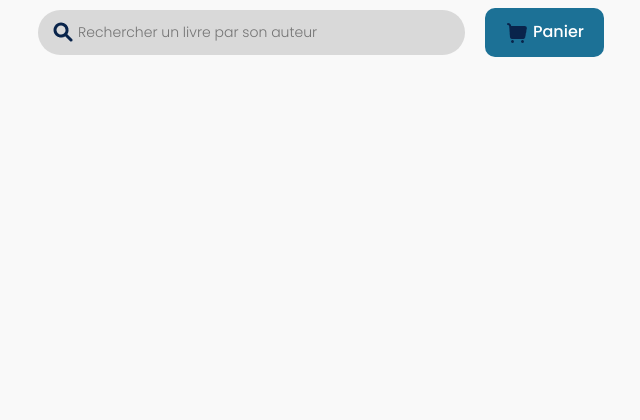
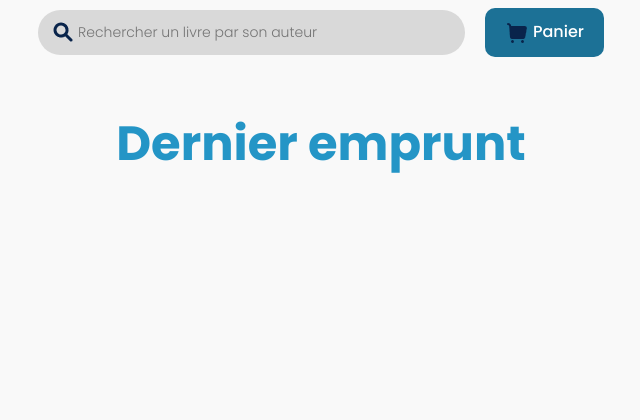
Before and after one commit to LOUDO56/bibliodrive, a PHP site: page /accueil.php in a window 1280 px wide. Shown: the top 420 px of the page, without its empty margins (319-959 px from the left). Run offline with PHP 8.4, Linux system fonts and the light colour scheme.

Commit message:
Ajout du titre dans accueil

```diff
--- a/accueil.php
+++ b/accueil.php
@@ -13,5 +13,9 @@
         require("utilitaires/entete.html");
         require("utilitaires/message_important.html");
     ?>
+
+    <h1 class="dernier-emprunt">
+        Dernier emprunt
+    </h1>
 </body>
 </html>
--- a/style.css
+++ b/style.css
@@ -63,3 +63,15 @@ footer p {
     background-color: #258cb8;
     box-shadow: 0 0 50px #2eaae060;
 }
+
+
+/* Accueil */
+
+
+.dernier-emprunt{
+    font-size: 48px;
+    color: #2495C6;
+    text-align: center;
+    font-weight: bold;
+    margin-top: 50px;
+}
--- a/utilitaires/entete.html
+++ b/utilitaires/entete.html
@@ -1,21 +1,9 @@
-<!DOCTYPE html>
-<html lang="fr">
-<head>
-    <meta charset="UTF-8">
-    <meta name="viewport" content="width=device-width, initial-scale=1.0">
-    <title>Bibliodrive</title>
-</head>
-<body>
-
 <nav class="navbar navbar-expand-sm justify-content-center">
     <form action="requete/lister_livres.php" method="get" class="col-md-4">
-            <input class="nosubmit" type="search" placeholder="Rechercher un livre par son auteur" name="author">
+        <input class="nosubmit" type="search" placeholder="Rechercher un livre par son auteur" name="author" autocomplete="off">
     </form>
     <button class="panier">
         <img src="images/icon/shopping_cart_1_fill.png" alt="shopping icon">
         Panier
     </button>
 </nav>
-
-</body>
-</html>
--- a/utilitaires/message_important.html
+++ b/utilitaires/message_important.html
@@ -1,14 +1,4 @@
-<!DOCTYPE html>
-<html lang="en">
-<head>
-    <meta charset="UTF-8">
-    <meta name="viewport" content="width=device-width, initial-scale=1.0">
-    <title>Footer message important</title>
-</head>
-<body>
-    <footer>
-        <p>La Blibliothèque de Moulinsart est fermée au public jusqu'à nouvel ordre! Mais, il vous est possible de réserver et retirer
-            vos livres via notre service Biblio Drive !</p>
-    </footer>
-</body>
-</html>
+<footer>
+    <p>La Blibliothèque de Moulinsart est fermée au public jusqu'à nouvel ordre! Mais, il vous est possible de réserver et retirer
+        vos livres via notre service Biblio Drive !</p>
+</footer>
```
Lines whose indentation alone changed are shown as unchanged.
